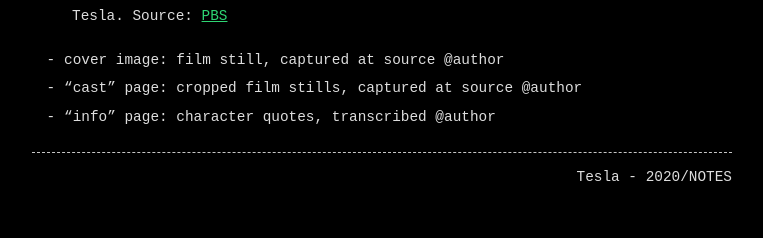
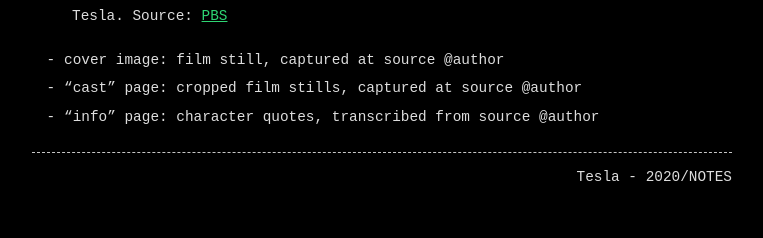
Before and after one commit to hearkelly/tesla, a Jekyll site: the page built from notes.md, in a window 1280 px wide. Shown: the part 1619-1857 px from the top of the page, without its empty margins (258-1021 px from the left). Built offline with Jekyll 4.4.1, drawn with Linux system fonts in a browser that asks for light colours.

Commit message:
Update notes.md

```diff
--- a/notes.md
+++ b/notes.md
@@ -37,4 +37,4 @@ Click \[\>\] to see Tesla's "post-alternating current" phase of experiments in v
 
 - cover image: film still, captured at source @author
 - "cast" page: cropped film stills, captured at source @author
-- "info" page: character quotes, transcribed @author
+- "info" page: character quotes, transcribed from source @author
```
